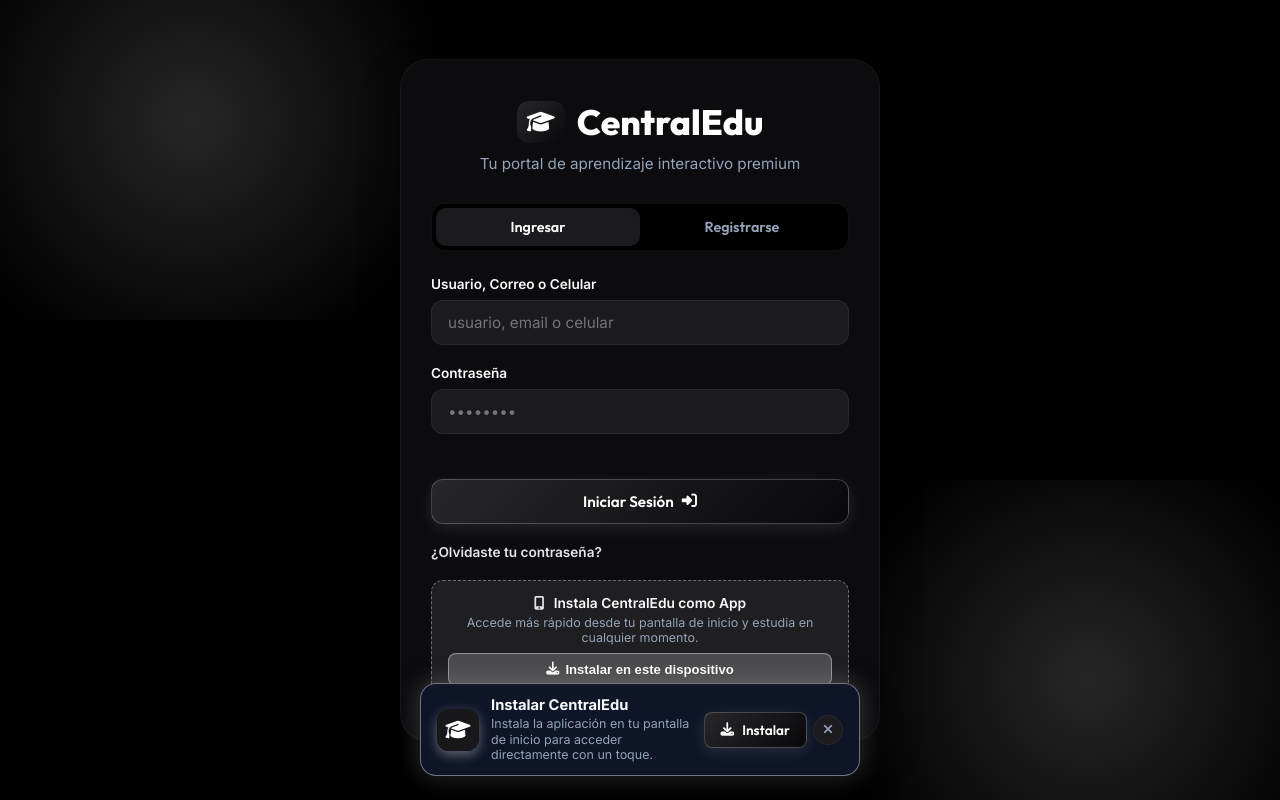
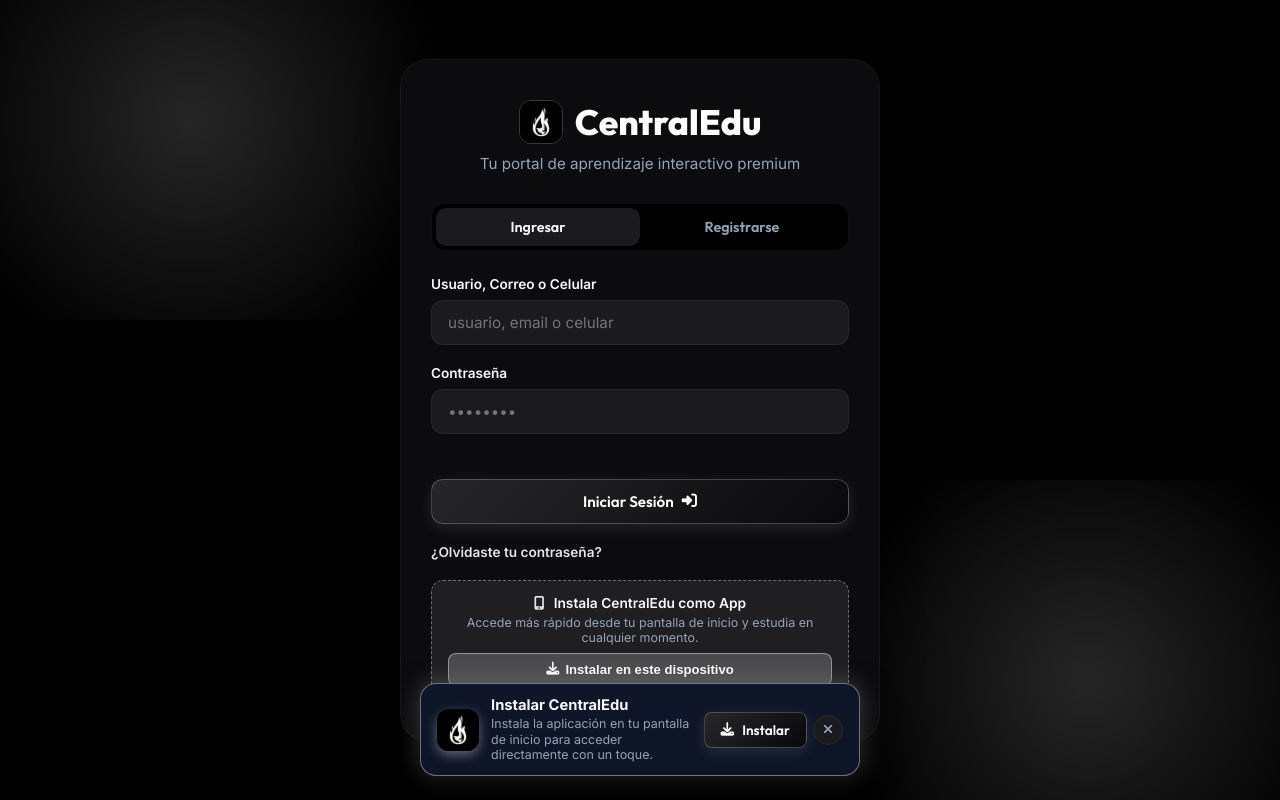
Before and after one commit to Raul-torres777/edutrack-app, a website: page index.html in a window 1280 px wide. Drawn offline with nearby package versions, Linux system fonts and the light colour scheme; no server answers; a web font is replaced by a local one.

Commit message:
feat: reemplazar sombrero de graduado por icono de paloma junto a CentralEdu

```diff
--- a/index.html
+++ b/index.html
@@ -19,7 +19,7 @@
   <link rel="apple-touch-icon" href="icon-192.png?v=2">
 
   <!-- Custom Styling -->
-  <link rel="stylesheet" href="style.css?v=16">
+  <link rel="stylesheet" href="style.css?v=17">
 </head>
 <body>
   <!-- Splash Screen de Inicio -->
@@ -52,7 +52,7 @@
     <!-- HEADER NAVBAR -->
     <header class="header-nav">
       <div class="logo-area" id="logo-btn">
-        <i class="fas fa-graduation-cap"></i>
+        <img src="icon-192.png?v=2" alt="CentralEdu" class="brand-dove-icon">
         <span>CentralEdu</span>
       </div>
 
@@ -964,7 +964,7 @@
       <div class="auth-card">
         <div class="auth-header">
           <div class="auth-logo">
-            <i class="fas fa-graduation-cap"></i>
+            <img src="icon-192.png?v=2" alt="CentralEdu" class="brand-dove-icon">
             <span>CentralEdu</span>
           </div>
           <p class="auth-subtitle">Tu portal de aprendizaje interactivo premium</p>
@@ -1220,7 +1220,7 @@
   <div id="pwa-install-banner" class="pwa-install-banner">
     <div class="pwa-banner-card">
       <div class="pwa-banner-icon">
-        <i class="fas fa-graduation-cap"></i>
+        <img src="icon-192.png?v=2" alt="CentralEdu" class="brand-dove-icon">
       </div>
       <div class="pwa-banner-info">
         <strong>Instalar CentralEdu</strong>
--- a/style.css
+++ b/style.css
@@ -132,6 +132,31 @@ body.light-theme .auth-logo {
   font-size: 1.1rem;
 }
 
+.logo-area .brand-dove-icon {
+  width: 34px;
+  height: 34px;
+  border-radius: 9px;
+  object-fit: cover;
+  border: 1px solid rgba(255, 255, 255, 0.18);
+  flex-shrink: 0;
+}
+
+.auth-logo .brand-dove-icon {
+  width: 44px;
+  height: 44px;
+  border-radius: 12px;
+  object-fit: cover;
+  border: 1px solid rgba(255, 255, 255, 0.18);
+  flex-shrink: 0;
+}
+
+.pwa-banner-icon .brand-dove-icon {
+  width: 100%;
+  height: 100%;
+  border-radius: inherit;
+  object-fit: cover;
+}
+
 .navigation-tabs {
   display: flex;
   background: var(--bg-tertiary);
--- a/sw.js
+++ b/sw.js
@@ -1,4 +1,4 @@
-const CACHE_NAME = 'edutrack-pwa-v11';
+const CACHE_NAME = 'edutrack-pwa-v12';
 const NETWORK_TIMEOUT_MS = 4000;
 const ASSETS = [
   './',
```
